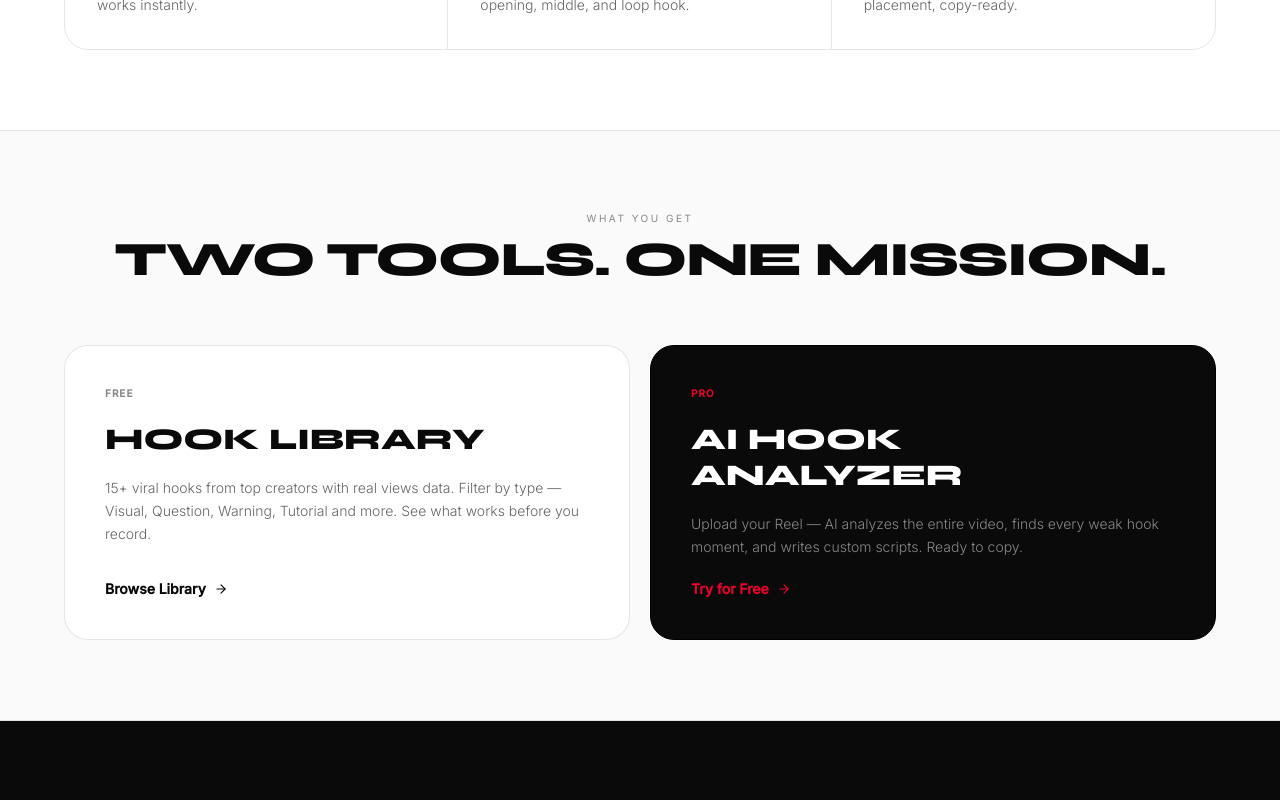
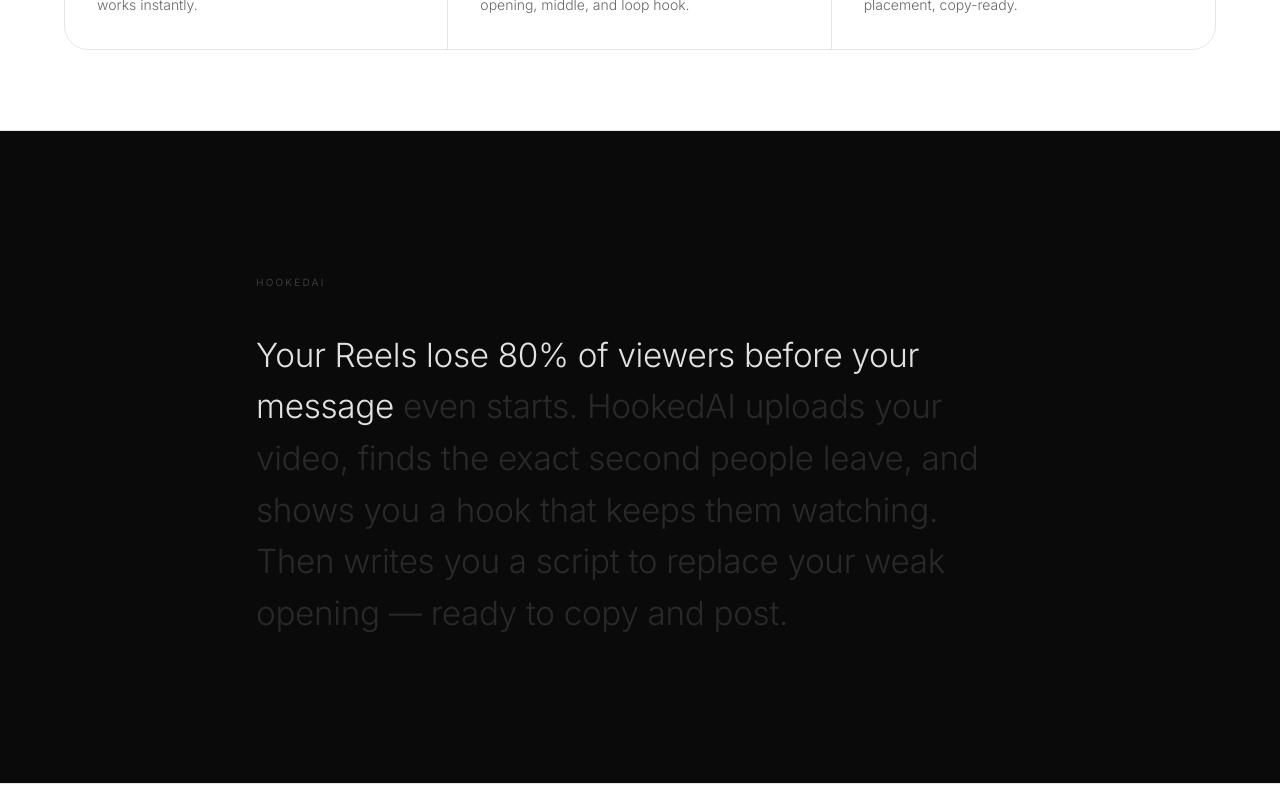
Before and after one commit to bimogg/Hooked.AI, a Next.js app: page / in a window 1280 px wide. Shown: the part 2120-2920 px from the top of the page. Built offline with nearby package versions, Linux system fonts and the light colour scheme; no server answers.

Commit message:
feat: remove two tools section
Co-Authored-By: Claude Sonnet 4.6 <noreply@anthropic.com>

```diff
--- a/components/HomeContent.tsx
+++ b/components/HomeContent.tsx
@@ -236,35 +236,6 @@ export default function HomeContent() {
         </div>
       </section>
 
-      {/* ── TWO TOOLS ── */}
-      <section className="px-6 md:px-12 py-20 border-b border-black/10 bg-[#fafafa]">
-        <div className="max-w-6xl mx-auto">
-          <div data-reveal className="text-center mb-16">
-            <p className="text-[10px] uppercase tracking-[0.25em] text-[#888] mb-3">{tr('home', 'whatYouGet', lang)}</p>
-            <h2 className="font-display font-extrabold text-3xl md:text-5xl uppercase leading-[0.9] tracking-tight">
-              {tr('home', 'twoTools', lang)}
-            </h2>
-          </div>
-          <div className="grid grid-cols-1 md:grid-cols-2 gap-5">
-            <div data-reveal="left" className="bg-white border border-black/10 rounded-3xl p-10 flex flex-col gap-5">
-              <p className="text-[10px] uppercase tracking-widest text-[#888] font-bold">Free</p>
-              <h3 className="font-display font-extrabold text-3xl uppercase">Hook Library</h3>
-              <p className="text-[#666] text-sm leading-relaxed flex-1 font-light">{tr('home', 'libDesc', lang)}</p>
-              <Link href="/library" className="inline-flex items-center gap-2 text-sm font-bold hover:gap-3 transition-all">
-                {tr('home', 'browseLib', lang)} <ArrowRight size={14} />
-              </Link>
-            </div>
-            <div data-reveal="right" className="bg-[#0a0a0a] text-white border border-black rounded-3xl p-10 flex flex-col gap-5">
-              <p className="text-[10px] uppercase tracking-widest text-[#e8002d] font-bold">Pro</p>
-              <h3 className="font-display font-extrabold text-3xl uppercase">AI Hook Analyzer</h3>
-              <p className="text-[#888] text-sm leading-relaxed flex-1 font-light">{tr('home', 'analyzerDesc', lang)}</p>
-              <Link href="/pro" className="inline-flex items-center gap-2 text-sm font-bold text-[#e8002d] hover:gap-3 transition-all">
-                {tr('home', 'tryFree', lang)} <ArrowRight size={14} />
-              </Link>
-            </div>
-          </div>
-        </div>
-      </section>
 
       {/* ── ABOUT TEXT ── */}
       <section className="bg-[#0a0a0a] px-6 md:px-12 py-24 md:py-36">
```
